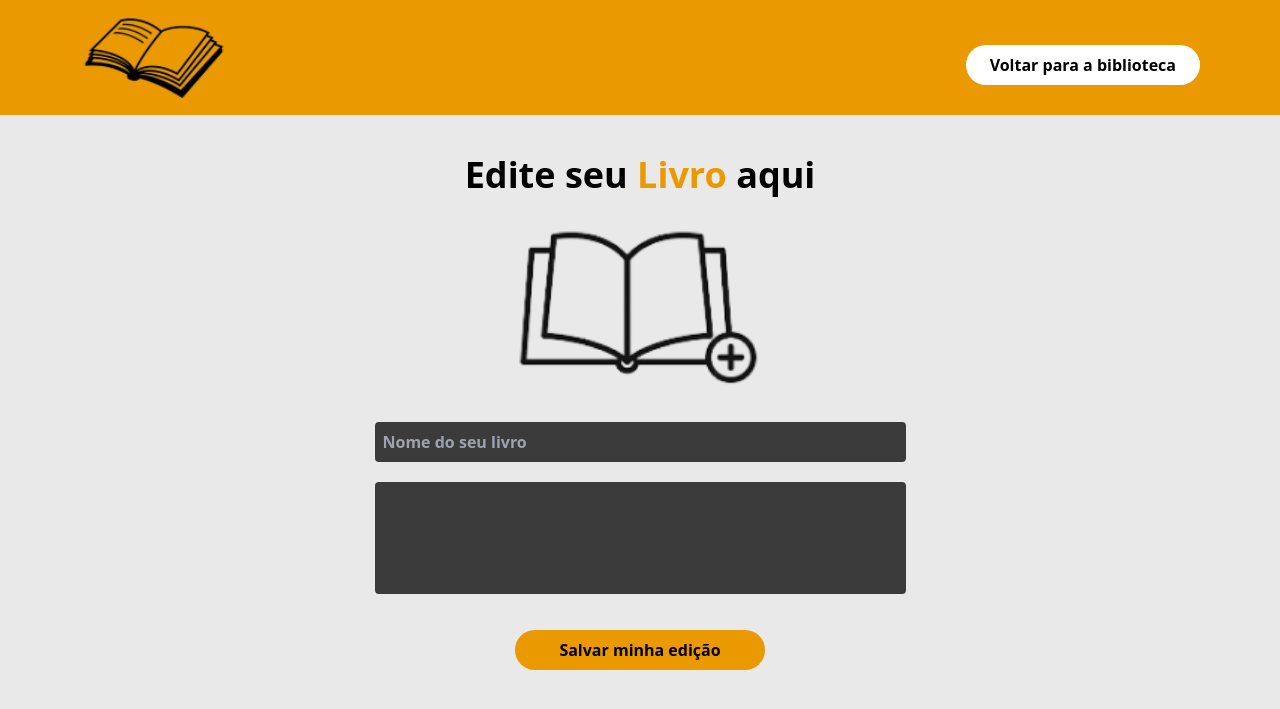
After one commit to Lucio-Gabriel/BookManager, a Laravel app: template resources/views/books/edit_book.blade.php in a window 1280 px wide. The commit adds this page. Shown: the top 709 px of the page. Run offline with Laravel 10, Linux system fonts and the light colour scheme; the template is opened without the code that fills it, so the values that code supplies are empty; style sheets or scripts are compiled from the project's sources.

Commit message:
Create Function and edit book

```diff
--- a/app/Http/Controllers/RoomController.php
+++ b/app/Http/Controllers/RoomController.php
@@ -10,9 +10,6 @@ class RoomController extends Controller
     //
     public function index(Request $request)
     {
-
-
-
         return view('room.room');
     }
 }
--- /dev/null
+++ b/resources/views/books/edit_book.blade.php
@@ -0,0 +1,45 @@
+<!DOCTYPE html>
+<html lang="en">
+<head>
+    <meta charset="UTF-8">
+    <meta name="viewport" content="width=device-width, initial-scale=1.0">
+    <meta http-equiv="X-UA-Compatible" content="ie=edge">
+    @vite('resources/css/app.css')
+    <title>Adicionar Livro - BookManager</title>
+</head>
+<body class="bg-cinza-claro">
+
+    <div class="bg-amarelo py-4 px-20 flex justify-between items-center">
+        <img class="" src="/assests/image/book.png" alt="" width="150" height="150">
+        <div class="flex gap-3 items-center">
+            <a class="flex justify-center items-center py-2 bg-white px-6 mt-4  rounded-full font-semibold"
+                href="{{route('home')}}"> Voltar para a biblioteca </a>
+
+        </div>
+
+    </div>
+
+
+    <div class="flex items-center justify-center flex-col">
+
+
+
+        <h1 class="text-4xl pt-10 pb-8 font-bold">Edite seu <span class="text-amarelo">Livro </span> aqui</h1>
+        <img class="pb-8" src="/assests/image/bookLivro.png" alt="" width="250" height="250">
+
+
+            <form class="flex flex-col gap-5"  method="POST" action="{{route('book.edit_action')}}">
+                @csrf
+                <input type="hidden" name="id" value="{{$book->id}}">
+
+                <input class="bg-cinza rounded text-white font-semibold p-2" type="text" name="title" placeholder="Nome do seu livro" value="{{$book->title}}" required>
+
+                <textarea class="bg-cinza resize-none rounded text-white font-semibold p-2" name="description" rows="4" cols="50">{{$book->description}}</textarea>
+
+                <button type="submit" class="flex justify-center items-center py-2 mx-auto bg-amarelo px-11 mt-4 rounded-full font-semibold">Salvar minha edição</button>
+            </form>
+
+    </div>
+
+</body>
+</html>
--- a/resources/views/components/card.blade.php
+++ b/resources/views/components/card.blade.php
@@ -10,7 +10,7 @@
                  <a class="flex justify-center items-center py-2 bg-black text-white px-6 mt-4  rounded-full font-semibold" href="{{route('book.room')}}"> Iniciar modo leitor </a>
 
                  <div class="flex items-center gap-4">
-                    <a class="flex justify-center items-center py-2 bg-amarelo text-white px-6 mt-4  rounded-full font-semibold" href="{{route('book.delete', ['id' => $data['id']])}}"> Editar </a>
+                    <a class="flex justify-center items-center py-2 bg-amarelo text-white px-6 mt-4  rounded-full font-semibold" href="{{route('book.edit', ['id' => $data['id']])}}"> Editar </a>
                     <a class="flex justify-center items-center py-2 bg-amarelo text-white px-6 mt-4  rounded-full font-semibold" href="{{route('book.delete', ['id' => $data['id']])}}"> Deletar </a>
 
 
--- a/routes/web.php
+++ b/routes/web.php
@@ -5,6 +5,7 @@ use App\Http\Controllers\BookController;
 use App\Http\Controllers\HomeController;
 use App\Http\Controllers\RoomController;
 use App\Http\Controllers\StartController;
+use App\Models\Book;
 use Illuminate\Support\Facades\Route;
 
 Route::get('/', [StartController::class, 'index'])->name('start.page');
@@ -14,8 +15,10 @@ Route::get('/inicio', [HomeController::class, 'index'])->name('home');
 Route::get('/adicionar-livro', [BookController::class, 'create'])->name('book.create');
 Route::post('/adicionar-livro/create_action', [BookController::class, 'create_action'])->name('book.create_action');
 
+Route::get('/editar-livro', [BookController::class, 'edit'])->name('book.edit');
+Route::post('/editar-livro/edit_action', [BookController::class,  'edit_action'])->name('book.edit_action');
+
 Route::get('/adicionar-livro/delete', [BookController::class, 'delete'])->name('book.delete');
-
 
 
 Route::get('/sala-de-leitura', [RoomController::class, 'index'])->name('book.room');
```
Also changed, not shown: app/Http/Controllers/BookController.php (+33 -0 lines).
